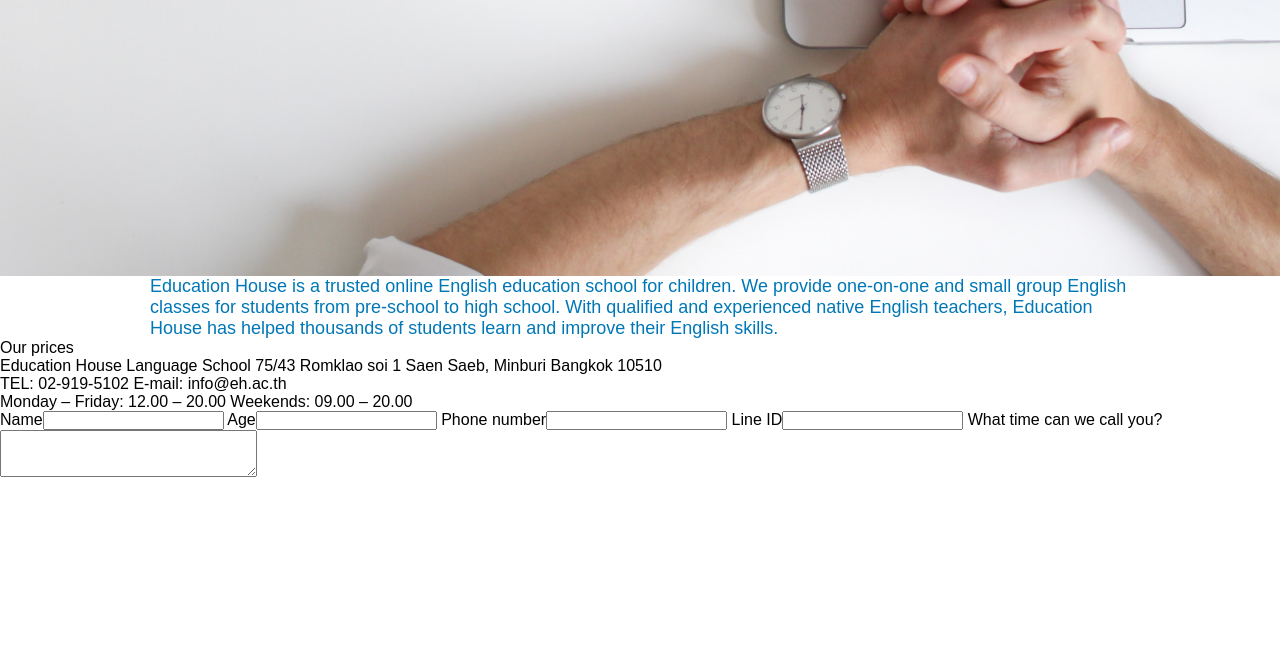
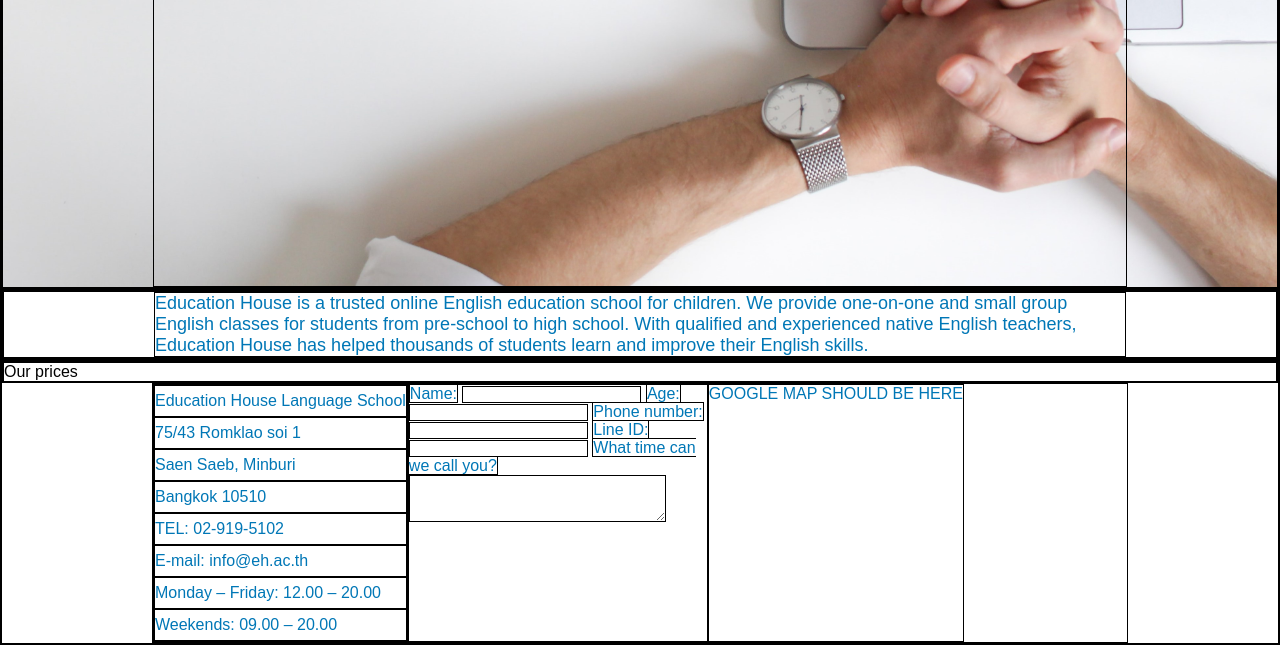
Before and after one commit to Vee-Van/Ed-House, a plain HTML site: page index.html in a window 1280 px wide. Shown: the part 444-1089 px from the top of the page. Before the commit the page ends 925 px from the top, so only its background shows below. Drawn offline with Linux system fonts and the light colour scheme.

Commit message:
Some changes

```diff
--- a/index.html
+++ b/index.html
@@ -41,25 +41,28 @@
     </section>
     <section id="contact">
         <div id="school-info">
-            <p>Education House Language School
-               75/43 Romklao soi 1
-               Saen Saeb, Minburi
-               Bangkok 10510
-            </p>
-            <p>TEL: 02-919-5102
-               E-mail: info@eh.ac.th
-            </p>
-            <p>Monday – Friday: 12.00 – 20.00
-               Weekends: 09.00 – 20.00
-            </p>
+            <p>Education House Language School</p>
+            <p>75/43 Romklao soi 1</p>
+            <p>Saen Saeb, Minburi</p>
+            <p>Bangkok 10510</p>
+            <p>TEL: 02-919-5102</p>
+            <p>E-mail: info@eh.ac.th</p>
+            <p>Monday – Friday: 12.00 – 20.00</p>
+            <p>Weekends: 09.00 – 20.00</p>
         </div>
         <div id="personal-info">
-            <label>Name<input type="text" required></label>
-            <label>Age<input type="number" required></label>
-            <label>Phone number<input type="text" required></label>
-            <label>Line ID<input type="text"></label>
-            <label>What time can we call you?<textarea rows="3" cols="30"></textarea></label>
+            <label>Name:</label>
+            <input type="text" required>
+            <label>Age:</label>
+            <input type="number" required>
+            <label>Phone number:</label>
+            <input type="text" required>
+            <label>Line ID:</label>
+            <input type="text">
+            <label>What time can we call you?</label>
+            <textarea rows="3" cols="30"></textarea>
         </div>
+        <div id="map">GOOGLE MAP SHOULD BE HERE</div>
     </section>
 </body>
 </html>
--- a/styles.css
+++ b/styles.css
@@ -6,6 +6,7 @@
     box-sizing: border-box;
     font-family: 'NotoSans', sans-serif;
     scroll-behavior: smooth;
+    border: 1px solid black
 }
 
 #logo {
@@ -73,3 +74,23 @@ header {
     color: #0077b6;
     font-size: 18px;
 }
+
+#contact {
+    margin: 0 150px;
+    display: flex;
+    padding: 0;
+    color:#0077b6;
+}
+
+#school-info > p {
+   padding: 6px 0;
+}
+
+#personal-info {
+    width: 300px;
+    display: block;
+}
+
+#map {
+
+}
```
